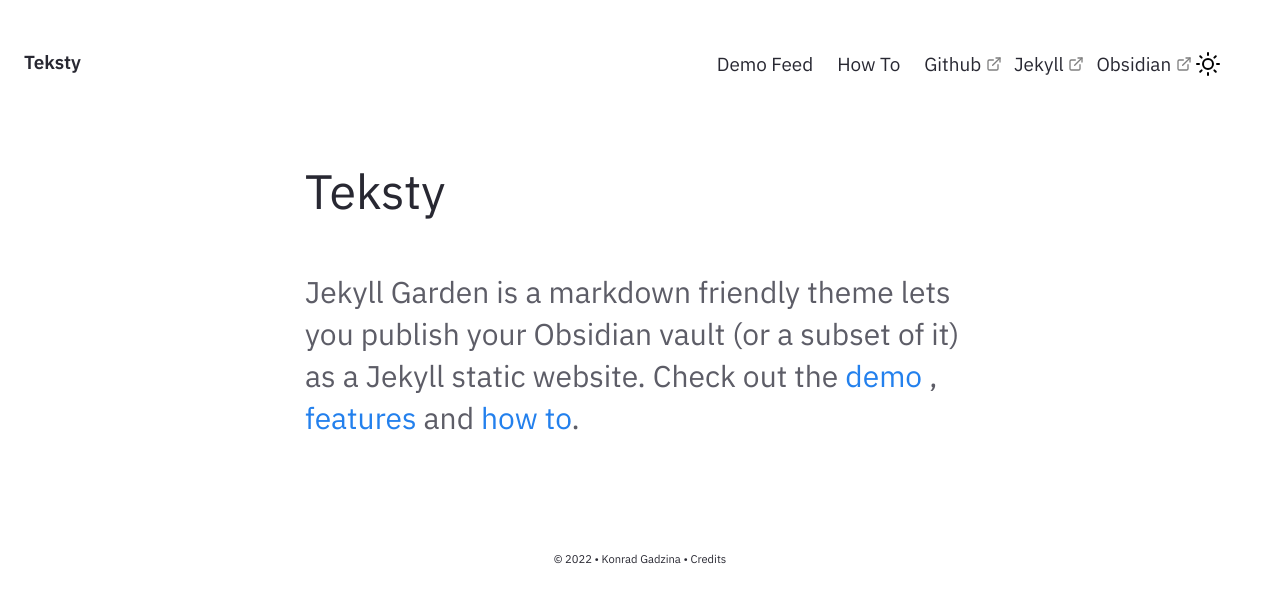
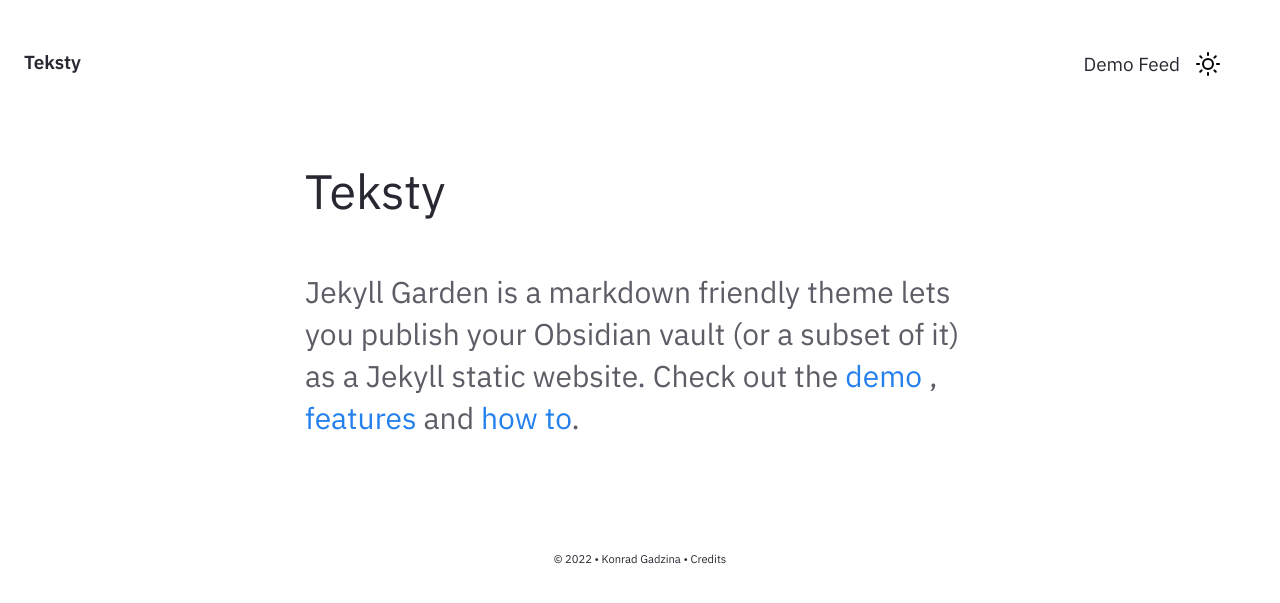
Before and after one commit to FeniXb3/fenixb3.github.io, a Jekyll site: the page built from pages/index.md, in a window 1280 px wide. Shown: the top 603 px of the page. Built offline with Jekyll 4.4.1, drawn with Linux system fonts in a browser that asks for light colours.

Commit message:
Clear navigation links

```diff
--- a/_includes/Nav.html
+++ b/_includes/Nav.html
@@ -56,18 +56,6 @@
         <a href="{{'/notes' | relative_url}}" class="navbar-item">
           Demo Feed
         </a>
-        <a href="../post/how-to" class="navbar-item">
-          How To
-        </a>
-        <a href="https://github.com/Jekyll-Garden/jekyll-garden.github.io" target="_blank" class="navbar-item">
-          Github
-        </a>
-        <a href="https://jekyllrb.com/" target="_blank" class="navbar-item">
-          Jekyll
-        </a>
-        <a href="https://obsidian.md/"  target="_blank" class="navbar-item">
-          Obsidian
-        </a>
       </div>
       <div class="navbar-end is-hidden-mobile" onclick="modeSwitcher()" >
         <div class="navbar-item">
```
